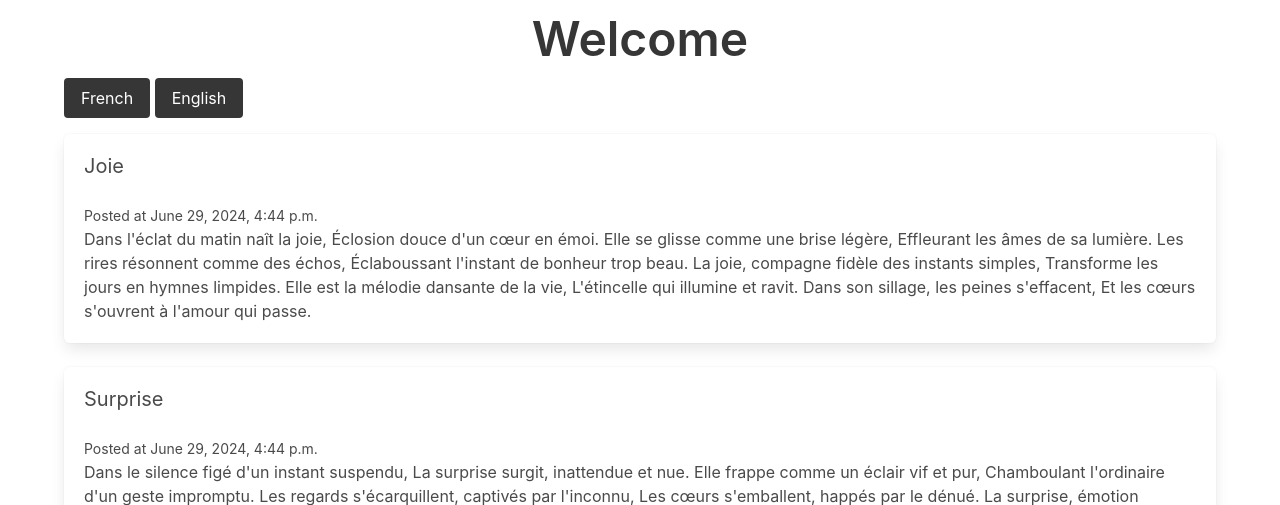
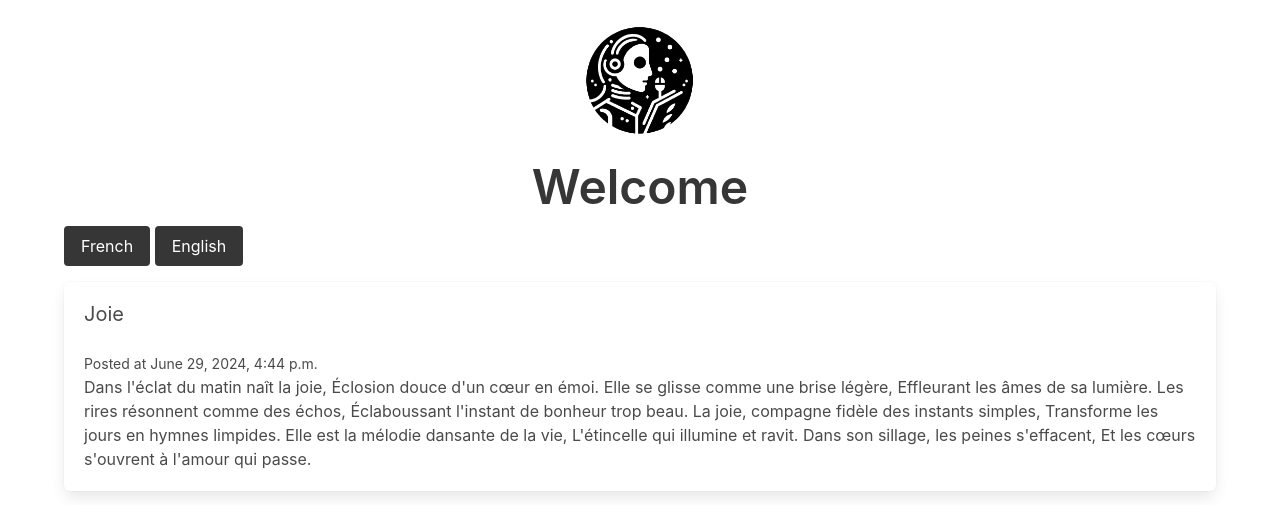
Before and after one commit to DIAlassane/djangoblog, a Django app: page /en/ in a window 1280 px wide. Shown: the part 52-557 px from the top of the page. Run offline with Django 5.2, Linux system fonts and the light colour scheme; data comes from the database, SQL or seed files in the repository.

Commit message:
commit-g

```diff
--- a/multilang_site/main/templates/main/ExtendedFront.html
+++ b/multilang_site/main/templates/main/ExtendedFront.html
@@ -1,4 +1,12 @@
-{% extends 'main/base.html' %} {% load i18n %} {% block content %}
+{% extends 'main/base.html' %} {% load i18n static %} {% block content %}
+<figure class="image is-128x128 container mt-4 mb-4">
+  <img
+    src="{% static 'images/MPoeme.png' %}"
+    alt="Logo MPoeme"
+    class="has-image-centered"
+    style="margin: 0 auto"
+  />
+</figure>
 <h1 class="title is-1 has-text-centered mt-3 mb-3">{% trans "Welcome" %}</h1>
 <a href="/fr/" role="button" class="button is-dark">{% trans "French" %}</a>
 <a href="/en/" role="button" class="button is-dark">{% trans "English" %}</a>
--- a/multilang_site/main/templates/main/base.html
+++ b/multilang_site/main/templates/main/base.html
@@ -1,4 +1,4 @@
-{% load i18n %}
+{% load i18n static %}
 <!DOCTYPE html>
 <html lang="en">
   <head>
@@ -8,6 +8,7 @@
       rel="stylesheet"
       href="https://cdn.jsdelivr.net/npm/bulma@0.9.1/css/bulma.min.css"
     />
+    <link rel="icon" href="{% static 'images/MPoeme.png' %}" />
     <title>MPoeme</title>
   </head>
   <body>
@@ -19,7 +20,6 @@
     <section>
       <div class="container">{% block content %} {% endblock %}</div>
     </section>
-  </body>
     <footer class="footer">
       <div class="content has-text-centered">
         <p>
@@ -28,4 +28,5 @@
         </p>
       </div>
     </footer>
+  </body>
 </html>
--- a/multilang_site/main/views.py
+++ b/multilang_site/main/views.py
@@ -5,9 +5,10 @@ from .models import Post, Document
 import openai
 import os
 
-# Chargement de la clé API OpenAI depuis les variables d'environnement
+# clé API OpenAI depuis l'environnement
 openai.api_key = os.getenv('AI_KEY')
 
+# routes vers les langues souhaitez (fr/en)
 def switch_to_french(request):
     activate('fr')
     return redirect('/')
@@ -16,6 +17,7 @@ def switch_to_english(request):
     activate('en')
     return redirect('/')
 
+# extension de la page home
 @csrf_exempt
 def ExtendedFront(request):
     posts = Post.objects.all()
@@ -35,7 +37,7 @@ def ExtendedFront(request):
         )
 
         response_text = (response.choices[0].message.content)
-
+    # rendu des posts du blog et de la reponse du GPT
     return render(request, 'main/ExtendedFront.html', {'posts': posts, 'response': response_text})
 
 def search_documents(query):
```
Also changed, not shown: multilang_site/main/static/images/MPoeme.png (added), 1 other file. Lines whose indentation alone changed are shown as unchanged.
